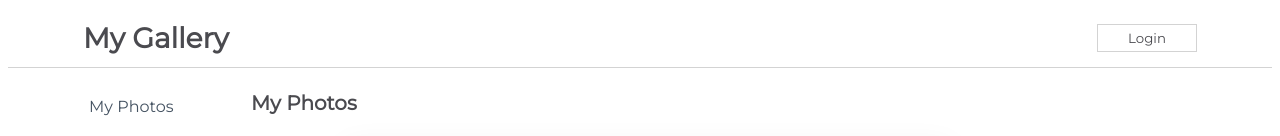
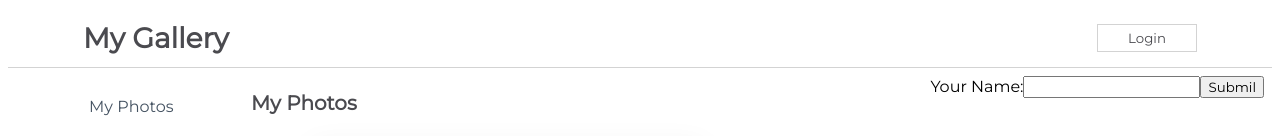
Before and after one commit to SamGree/react-form, a React (Create React App) app in the folder my-app/: page / in a window 1280 px wide. Shown: the top 136 px of the page. Built offline with nearby package versions, Linux system fonts and the light colour scheme.

Commit message:
add new code to content

```diff
--- a/my-app/src/App.js
+++ b/my-app/src/App.js
@@ -3,11 +3,13 @@
 import Sidebar from "./components/Sidebar";
 import NavBarForm from "./components/NavBarForm";
 import Content from "./components/Content";
+import ControlledForm from "./components/ControlledForm";
 
 function App() {
   return (
     <div className={css.App}>
       {/* Add your components here */}
+      <ControlledForm />
       <NavBarForm />
       <Sidebar />
       <Content />
--- /dev/null
+++ b/my-app/src/components/ControlledForm.js
@@ -0,0 +1,24 @@
+import React, { Component } from 'react'
+
+export class ControlledForm extends Component {
+    constructor(props) {
+      super(props)
+
+      this.state = {
+         first: ""
+      }
+    }
+  render() {
+    return (
+      <div>
+        <form>
+            <lable htmlFor="id-name">Your Name:</lable>
+            <input id ="id-name" name="name" type="text" />
+            <input type="submit" value="Submil" />
+        </form>
+      </div>
+    )
+  }
+}
+
+export default ControlledForm
```
